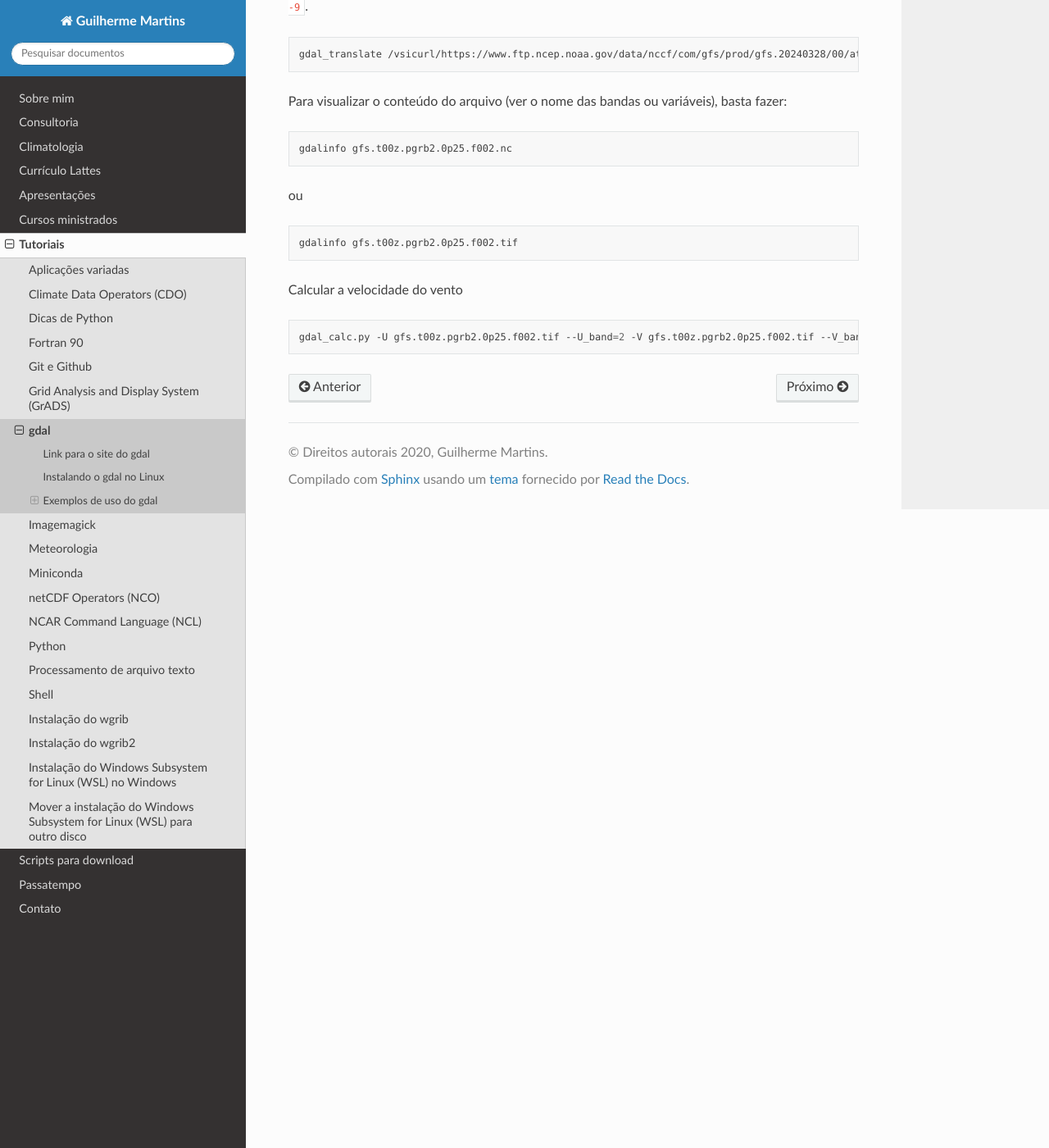
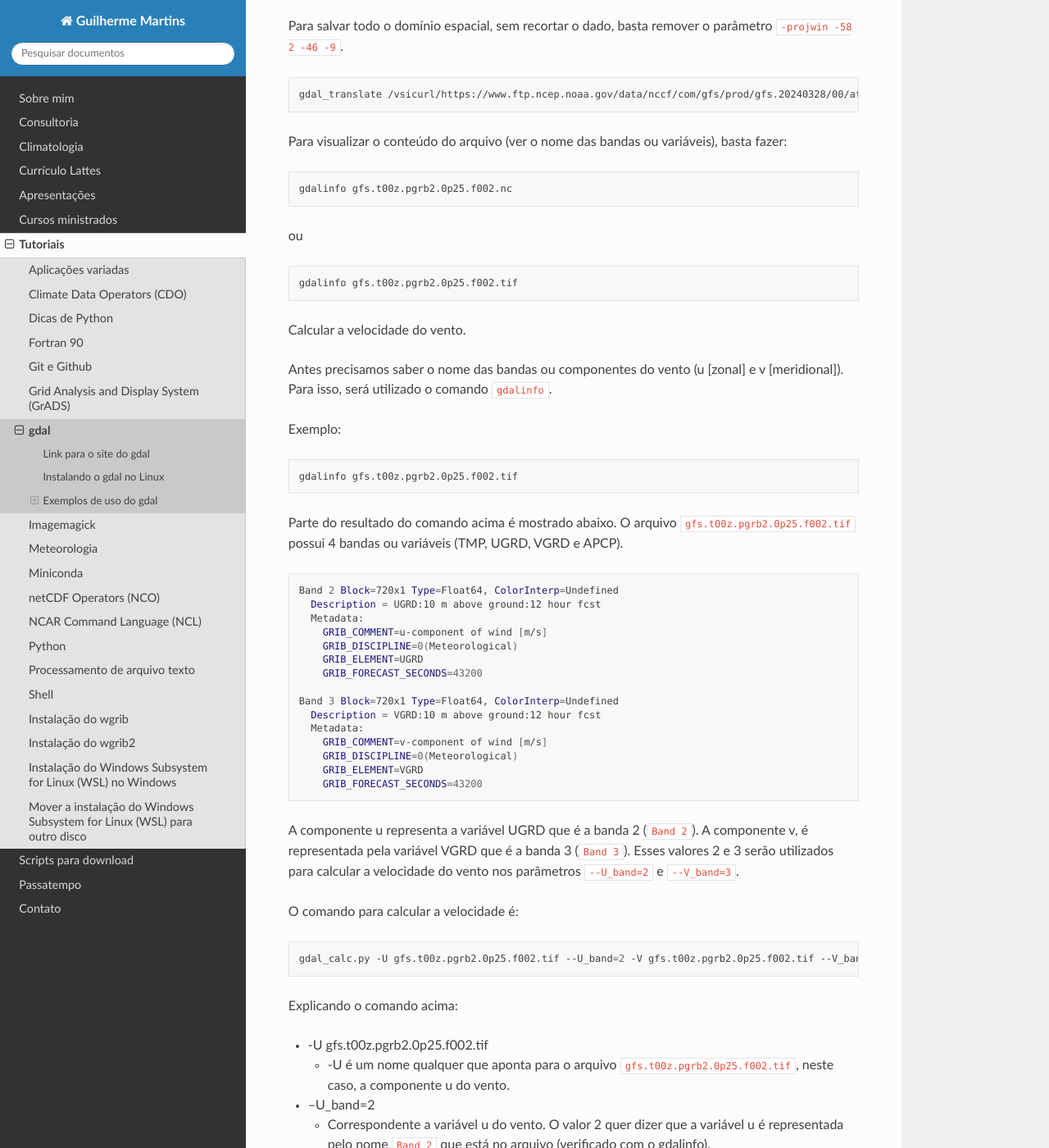
Before and after one commit to jgmsantos/homepage, a Sphinx documentation site: the page built from docs/pages/tutoriais/gdal.md, in a window 1280 px wide and 1400 px high, scrolled down 5257 px. Shown: the whole window at 82% size. Built offline with Sphinx 7.4.7 and the Read the Docs theme 2.0.0, drawn with Linux system fonts in a browser that asks for light colours; pages that are not in the unit, such as notebooks, are missing from menus; some of the changed text lies outside the part shown.

Commit message:
gdal_netcdf

````diff
--- a/docs/pages/tutoriais/gdal.md
+++ b/docs/pages/tutoriais/gdal.md
@@ -132,7 +132,7 @@
 
 #### Download de dados do modelo GFS
 
-O objetivo consiste em selecionar um horário de simulação do modelo GFS e sem realizar o download dele, selecionar algumas variáveis de interesse e salvar esta seleção localmente.
+O objetivo consiste em selecionar um horário de simulação do modelo americano Global Forecast System (GFS) sem realizar o download dele na máquina, selecionar algumas variáveis de interesse e salvar apenas as variáveis selecionadas localmente no formato NetCDF.
 
 Selecionar variáveis de interesse:
 
@@ -164,16 +163,16 @@
   * -projwin -58 2 -46 -9
 * Salva o arquivo no formato NetCDF:
   * -of netcdf -co "FORMAT=NC"
-* Nome do arquivo a ser gerado no computador. É nome definido pelo usuário:
+* Nome do arquivo a ser gerado no computador. É o nome definido pelo usuário:
   * gfs.t00z.pgrb2.0p25.f002.nc
 
-Para salvar no formato GeoTIFF:
+Para salvar no formato GeoTIFF, basta remover o trecho ```-of netcdf -co "FORMAT=NC``` do comando acima:
 
 ```bash
 gdal_translate /vsicurl/https://www.ftp.ncep.noaa.gov/data/nccf/com/gfs/prod/gfs.20240328/00/atmos/gfs.t00z.pgrb2.0p50.f012 -b 581 -b 588 -b 589 -b 596 -projwin -58 2 -46 -9 gfs.t00z.pgrb2.0p25.f002.tif
 ```
 
-Para salvar todo o domínio, sem recortar o dado, basta remover o parâmetro ```-projwin -58 2 -46 -9```.
+Para salvar todo o domínio espacial, sem recortar o dado, basta remover o parâmetro ```-projwin -58 2 -46 -9```.
 
 ```bash
 gdal_translate /vsicurl/https://www.ftp.ncep.noaa.gov/data/nccf/com/gfs/prod/gfs.20240328/00/atmos/gfs.t00z.pgrb2.0p50.f012 -b 581 -b 588 -b 589 -b 596 -of netcdf -co "FORMAT=NC" gfs.t00z.pgrb2.0p25.f002.nc
@@ -191,8 +190,59 @@
 gdalinfo gfs.t00z.pgrb2.0p25.f002.tif
 ```
 
-Calcular a velocidade do vento
+Calcular a velocidade do vento.
+
+Antes precisamos saber o nome das bandas ou componentes do vento (u [zonal] e v [meridional]). Para isso, será utilizado o comando ```gdalinfo```.
+
+Exemplo:
+
+```bash
+gdalinfo gfs.t00z.pgrb2.0p25.f002.tif
+```
+
+Parte do resultado do comando acima é mostrado abaixo. O arquivo ```gfs.t00z.pgrb2.0p25.f002.tif``` possui 4 bandas ou variáveis (TMP, UGRD, VGRD e APCP).
+
+```bash
+Band 2 Block=720x1 Type=Float64, ColorInterp=Undefined
+  Description = UGRD:10 m above ground:12 hour fcst
+  Metadata:
+    GRIB_COMMENT=u-component of wind [m/s]
+    GRIB_DISCIPLINE=0(Meteorological)
+    GRIB_ELEMENT=UGRD
+    GRIB_FORECAST_SECONDS=43200
+
+Band 3 Block=720x1 Type=Float64, ColorInterp=Undefined
+  Description = VGRD:10 m above ground:12 hour fcst
+  Metadata:
+    GRIB_COMMENT=v-component of wind [m/s]
+    GRIB_DISCIPLINE=0(Meteorological)
+    GRIB_ELEMENT=VGRD
+    GRIB_FORECAST_SECONDS=43200
+```
+A componente u representa a variável UGRD que é a banda 2 (```Band 2```). A componente v, é representada pela variável VGRD que é a banda 3 (```Band 3```). Esses valores 2 e 3 serão utilizados para calcular a velocidade do vento nos parâmetros ```--U_band=2``` e ```--V_band=3```.
+
+O comando para calcular a velocidade é:
 
 ```bash
 gdal_calc.py -U gfs.t00z.pgrb2.0p25.f002.tif --U_band=2 -V gfs.t00z.pgrb2.0p25.f002.tif --V_band=3 --calc="sqrt(U*U+V*V)" --NoDataValue=-999 --format=netcdf --overwrite --outfile velocidade.nc
 ```
+
+Explicando o comando acima:
+* -U gfs.t00z.pgrb2.0p25.f002.tif
+  * -U é um nome qualquer que aponta para o arquivo ```gfs.t00z.pgrb2.0p25.f002.tif```, neste caso, a componente u do vento.
+* --U_band=2
+  * Correspondente a variável u do vento. O valor 2 quer dizer que a variável u é representada pelo nome ```Band 2``` que está no arquivo (verificado com o gdalinfo).
+* -V gfs.t00z.pgrb2.0p25.f002.tif
+  * -V é um nome qualquer que aponta para o arquivo ```gfs.t00z.pgrb2.0p25.f002.tif```, neste caso, a componente v do vento.
+* --V_band=3
+  * Correspondente a variável v do vento. O valor 3 quer dizer que a variável v é representada pelo nome ```Band 3``` que está no arquivo (verificado com o gdalinfo).
+* --calc=sqrt(U\*U+V\*V)"
+  * É o calculo da velocidade do vento em m/s.
+* --NoDataValue=-999
+  * Define o valor ausente ou undef.
+* --format=netcdf
+  * Salva o arquivo no format NetCDF.
+* --overwrite
+  * No caso de executar o mesmo comando, sobreescreve o arquivo.
+* --outfile velocidade.nc
+  * É o nome do arquivo que contém a velocidade do vento (m/s).
````
Also changed, not shown: other parts of docs/pages/tutoriais/gdal.md (+2 -3 lines).
